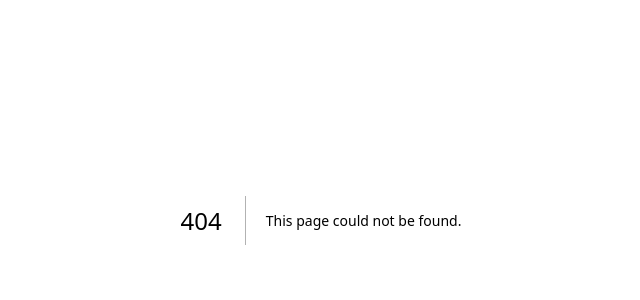
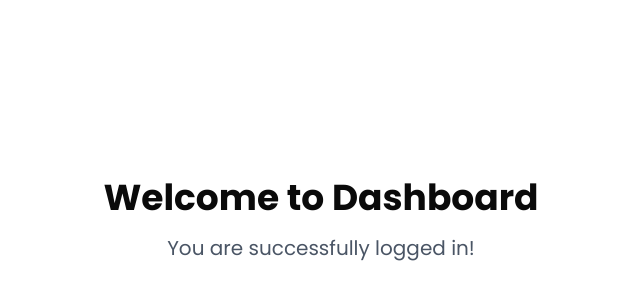
Before and after one commit to careayurvritta-creator/ayurgrid, a Next.js app: page /dashboard in a window 1280 px wide. Before the commit this address had no page. Shown: the part 180-480 px from the top of the page, without its empty margins (319-959 px from the left). Built offline with nearby package versions, Linux system fonts and the light colour scheme.

Commit message:
feat(ui): Add dashboard placeholder for login redirect

```diff
--- /dev/null
+++ b/src/app/dashboard/page.tsx
@@ -0,0 +1,10 @@
+export default function DashboardPage() {
+    return (
+        <div className="flex min-h-screen items-center justify-center p-24">
+            <div className="text-center">
+                <h1 className="text-4xl font-bold mb-4">Welcome to Dashboard</h1>
+                <p className="text-xl text-gray-600">You are successfully logged in!</p>
+            </div>
+        </div>
+    )
+}
```
